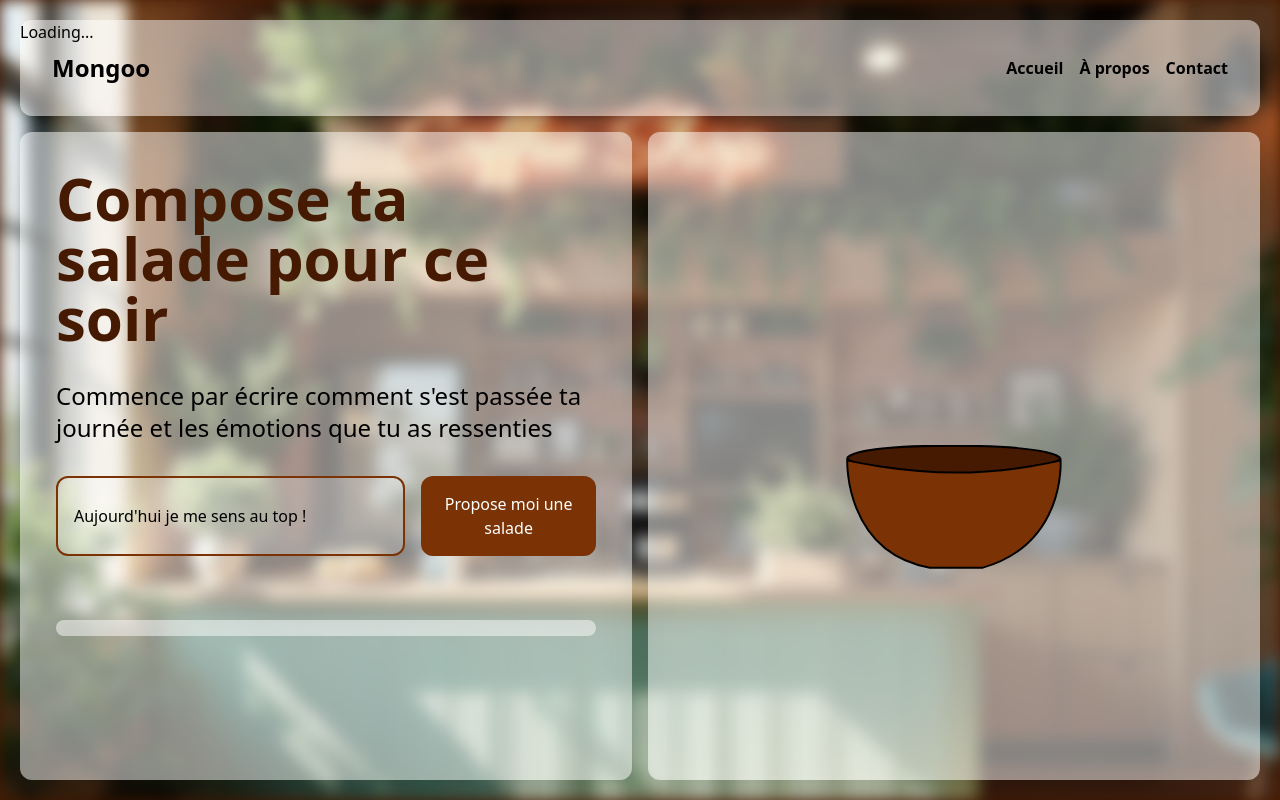
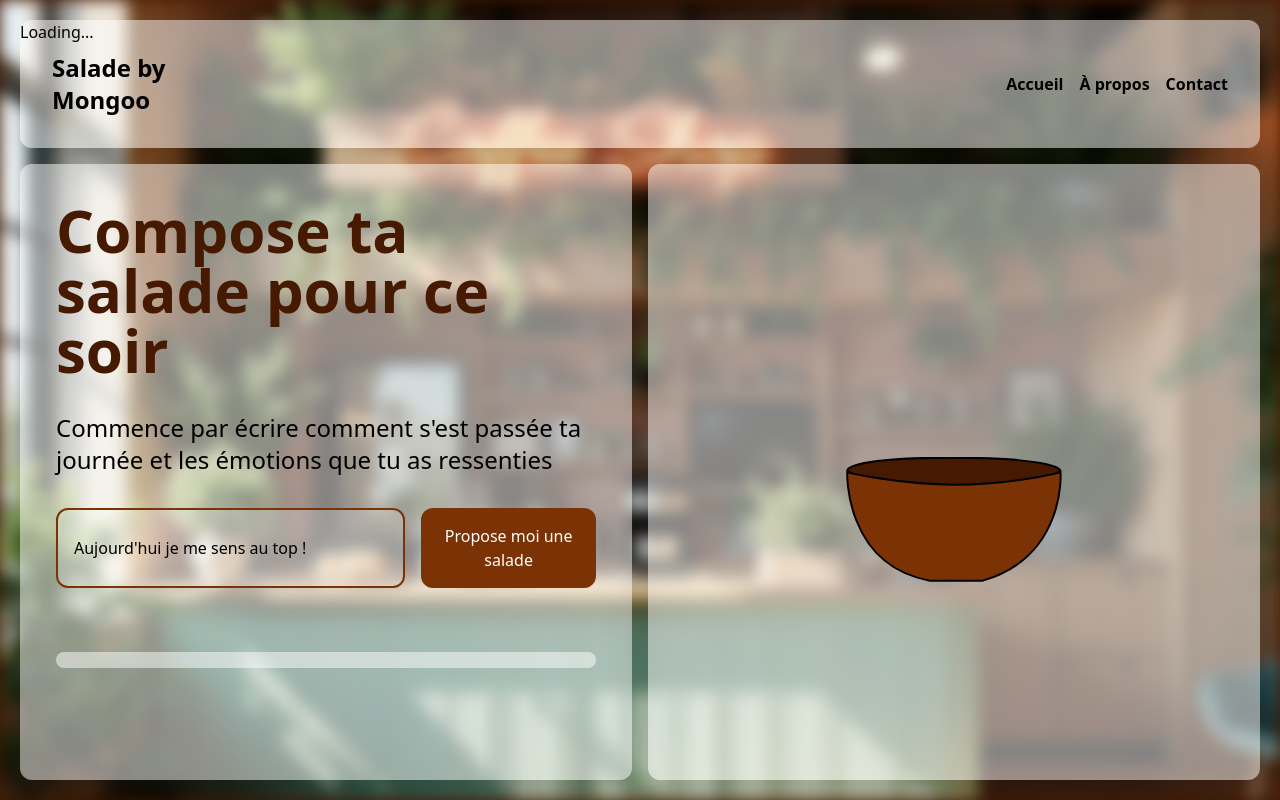
Before and after one commit to Ilyan00/b2-rattrapages-IlyanJude-BainTrimbach, a website: page 10 - Usage des IA/index.html in a window 1280 px wide. Drawn offline with nearby package versions, Linux system fonts and the light colour scheme; files that its build step writes are made by us from their sources; a script that the page names is missing.

Commit message:
update index.html

```diff
--- a/10 - Usage des IA/index.html
+++ b/10 - Usage des IA/index.html
@@ -2,19 +2,21 @@
 <html lang="fr">
   <head>
     <meta charset="UTF-8" />
-    <title>Salade selon ton humeur</title>
+    <title>Salade by Mongoo</title>
     <script src="https://cdnjs.cloudflare.com/ajax/libs/p5.js/1.6.0/p5.min.js"></script>
     <script src="https://unpkg.com/ml5@1/dist/ml5.js"></script>
     <link href="./src/output.css" rel="stylesheet" />
   </head>
-  <body class="bg-amber-950 p-5 flex flex-col h-screen w-screen gap-4">
+  <body
+    class="bg-amber-950 p-5 flex flex-col h-screen w-screen gap-4 overflow-x-hidden"
+  >
     <img
       class="blur-sm w-screen h-screen object-cover absolute top-0 left-0 -z-50"
       src="./img/background.jpeg"
     />
     <header class="bg-white/50 rounded-xl p-4 font-bold shadow-2xl">
       <nav class="flex justify-between items-center p-4">
-        <p class="text-2xl">Mongoo</p>
+        <p class="text-2xl">Salade by <br />Mongoo</p>
         <ul class="flex space-x-4">
           <li class="hover:text-amber-950">
             <a href="#">Accueil</a>
@@ -64,10 +66,9 @@
         <p id="recetteResult"></p>
       </div>
       <div
-        class="flex justify-center items-end gap-4 w-full lg:w-1/2 h-full max-h-[700px] p-9 bg-white/50 rounded-xl shadow-2xl overflow-hidden"
+        class="flex justify-center items-end gap-4 w-full min-h-[500px] lg:w-1/2 h-full max-h-[700px] p-9 bg-white/50 rounded-xl shadow-2xl overflow-hidden"
       >
-        <div id="imagesContainer" class="w-4/5 h-4/5 relative">
-          <div id="bolContainer" class="w-full h-full relative">
+        <div id="imagesContainer" class="w-4/5 h-4/5 relative imagesContainer">
           <img
             id="bolFront"
             class="absolute left-1/2 -translate-x-1/2 top-1/2 -translate-y-1/2 object-contain z-50 w-1/2"
@@ -80,7 +81,6 @@
           />
         </div>
       </div>
-      </div>
     </main>
     <script src="src/script.js"></script>
   </body>
```
Lines whose indentation alone changed are shown as unchanged.
